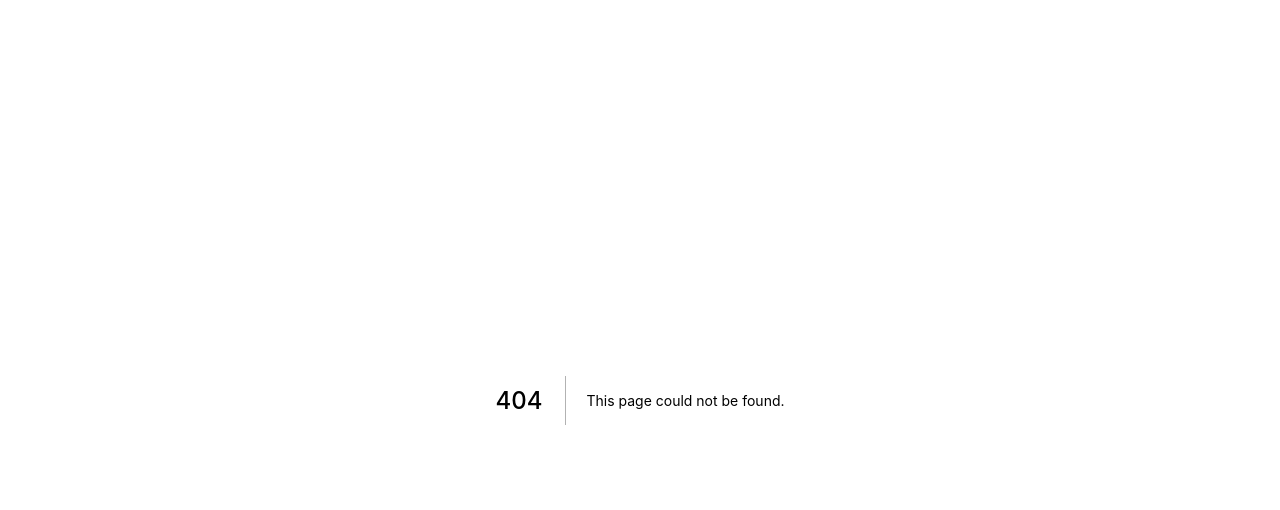
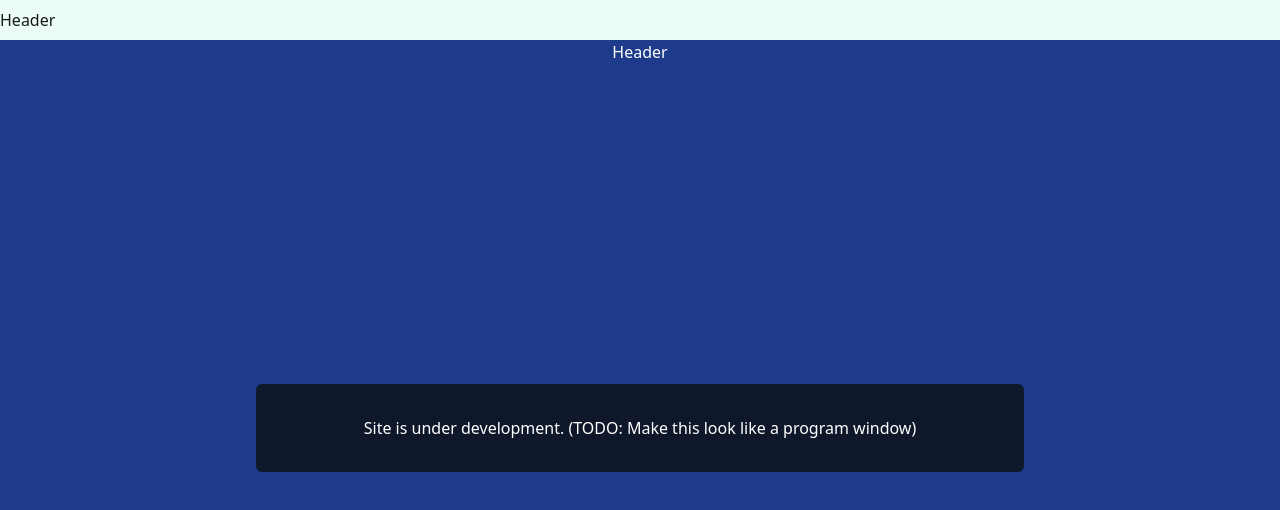
Before and after one commit to TobsiDev/next-js-project, a Next.js app: page /testingPage in a window 1280 px wide. Before the commit this address had no page. Shown: the top 510 px of the page. Built offline with nearby package versions, Linux system fonts and the light colour scheme.

Commit message:
Working on stuff part 2

```diff
--- a/src/pages/index.tsx
+++ b/src/pages/index.tsx
@@ -13,7 +13,7 @@ const Home: NextPage = () => {
         <link rel="icon" href="/favicon.ico" />
       </Head>
 
-      <Link href="/album">
+      <Link href="/testingPage">
         <a>Page</a>
       </Link>
 
--- /dev/null
+++ b/src/pages/testingPage/Heade.tsx
@@ -0,0 +1,11 @@
+import { NextPage } from "next";
+
+const Heade: NextPage = () => {
+  return (
+    <div className="bg-emerald-50 py-2 text-zinc-900">
+      <h1>Header</h1>
+    </div>
+  );
+};
+
+export default Heade;
--- a/src/pages/album/index.tsx
+++ b/src/pages/testingPage/index.tsx
@@ -1,13 +1,18 @@
 import { NextPage } from "next";
+import Heade from "./Heade";
 
 const Album: NextPage = () => {
   return (
     <div>
+      <Heade />
       <div className=" h-screen bg-blue-900 ">
         <h1 className=" self-center text-center">Header</h1>
         <div className="mt-80 ">
           <div className="mx-auto max-w-3xl rounded-md bg-slate-900 py-8 text-center">
-            <h2>Site is under development.</h2>
+            <h2>
+              Site is under development. (TODO: Make this look like a program
+              window)
+            </h2>
           </div>
         </div>
       </div>
```
Also changed, not shown: src/pages/testingPage/indexFAKE.tsx (renamed from src/pages/album/indexFAKE.tsx), src/pages/testingPage/indexREAL.tsx (renamed from src/pages/album/indexREAL.tsx).
